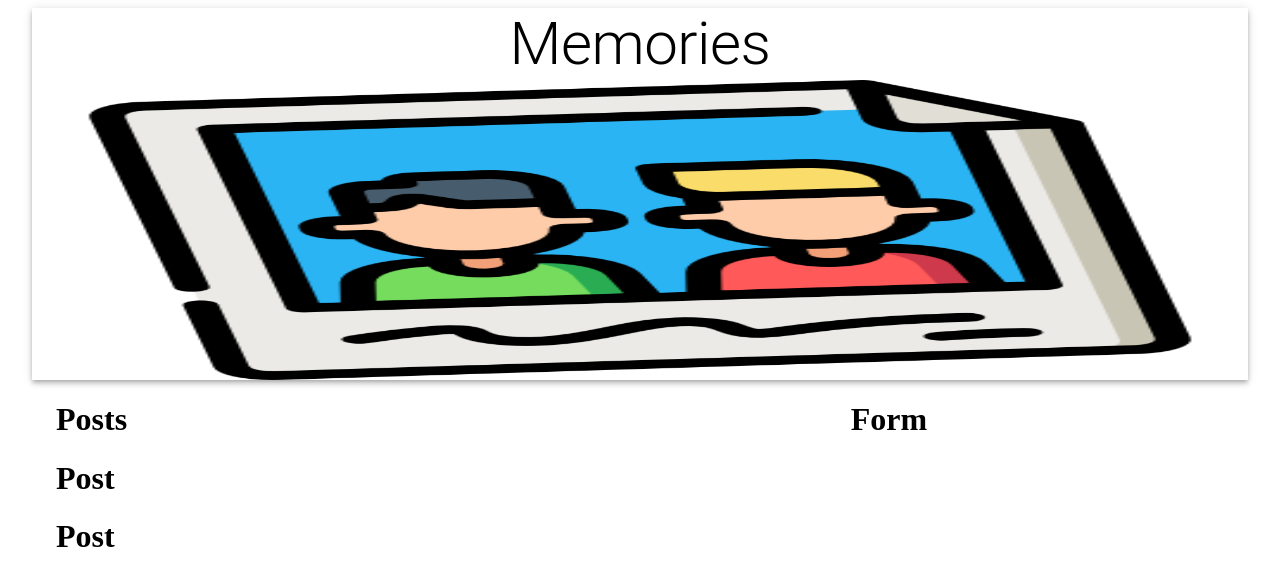
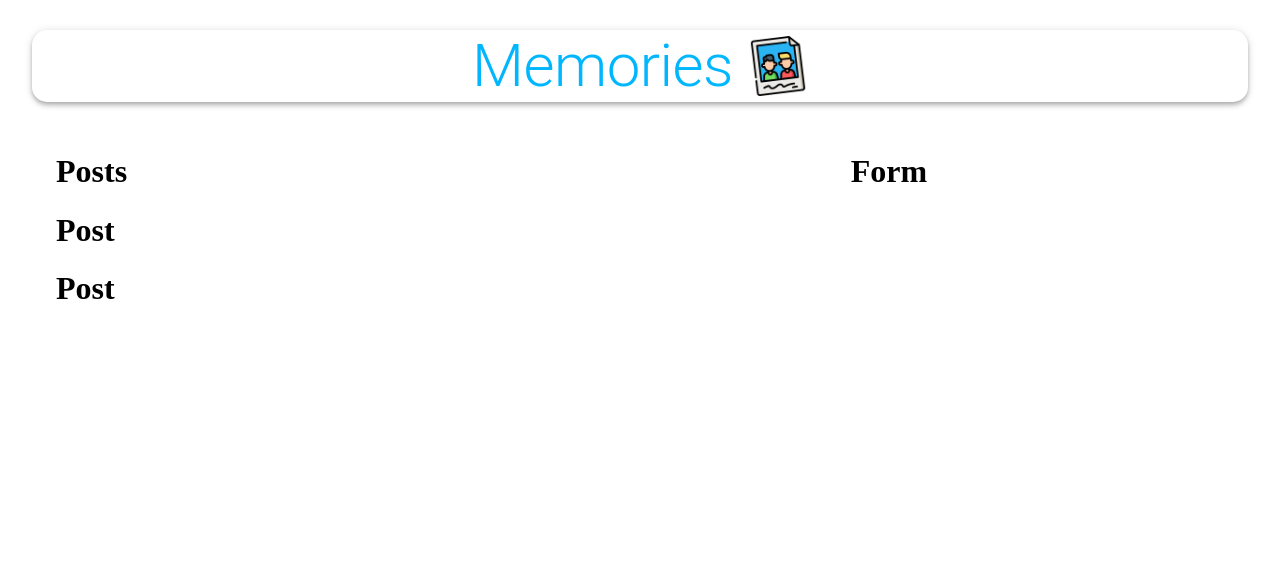
Before and after one commit to dezfuture/MEMORIES, a React (Create React App) app in the folder client/: page / in a window 1280 px wide. Shown: the top 586 px of the page. Built offline with nearby package versions, Linux system fonts and the light colour scheme.

Commit message:
added the styles for every component and then importing them to there respective component

```diff
--- a/client/src/App.js
+++ b/client/src/App.js
@@ -4,15 +4,22 @@
 import Posts from "./components/Posts/Posts";
 import Form from "./components/Form/Form";
 import memories from "./images/memories.png";
+import useStyles from "./styles";
 
 function App() {
+  const classes = useStyles();
   return (
     <Container maxidth="lg">
-      <AppBar position="static" color="inherit">
-        <Typography variant="h2" align="center">
+      <AppBar className={classes.appBar} position="static" color="inherit">
+        <Typography className={classes.heading} variant="h2" align="center">
           Memories
         </Typography>
-        <img src={memories} alt="memories" height="300" />
+        <img
+          className={classes.image}
+          src={memories}
+          alt="memories"
+          height="60"
+        />
       </AppBar>
       <Grow in>
         <Container>
--- a/client/src/components/Form/Form.js
+++ b/client/src/components/Form/Form.js
@@ -1,6 +1,10 @@
 import React from "react";
 
+import useStyles from "./styles";
+
 function Form() {
+  const classes = useStyles();
+
   return <h1>Form</h1>;
 }
 
--- a/client/src/components/Form/styles.js
+++ b/client/src/components/Form/styles.js
@@ -0,0 +1,24 @@
+import { makeStyles } from "@material-ui/core/styles";
+
+export default makeStyles((theme) => ({
+  root: {
+    "& .MuiTextField-root": {
+      margin: theme.spacing(1),
+    },
+  },
+  paper: {
+    padding: theme.spacing(2),
+  },
+  form: {
+    display: "flex",
+    flexWrap: "wrap",
+    justifyContent: "center",
+  },
+  fileInput: {
+    width: "97%",
+    margin: "10px 0",
+  },
+  buttonSubmit: {
+    marginBottom: 10,
+  },
+}));
--- a/client/src/components/Posts/Post/Post.js
+++ b/client/src/components/Posts/Post/Post.js
@@ -1,6 +1,10 @@
 import React from "react";
 
+import useStyles from "./styles";
+
 function Post() {
+  const classes = useStyles();
+
   return <h1>Post</h1>;
 }
 
--- /dev/null
+++ b/client/src/components/Posts/Post/styles.js
@@ -0,0 +1,52 @@
+import { makeStyles } from "@material-ui/core/styles";
+
+export default makeStyles({
+  media: {
+    height: 0,
+    paddingTop: "56.25%",
+    backgroundColor: "rgba(0, 0, 0, 0.5)",
+    backgroundBlendMode: "darken",
+  },
+  border: {
+    border: "solid",
+  },
+  fullHeightCard: {
+    height: "100%",
+  },
+  card: {
+    display: "flex",
+    flexDirection: "column",
+    justifyContent: "space-between",
+    borderRadius: "15px",
+    height: "100%",
+    position: "relative",
+  },
+  overlay: {
+    position: "absolute",
+    top: "20px",
+    left: "20px",
+    color: "white",
+  },
+  overlay2: {
+    position: "absolute",
+    top: "20px",
+    right: "20px",
+    color: "white",
+  },
+  grid: {
+    display: "flex",
+  },
+  details: {
+    display: "flex",
+    justifyContent: "space-between",
+    margin: "20px",
+  },
+  title: {
+    padding: "0 16px",
+  },
+  cardActions: {
+    padding: "0 16px 8px 16px",
+    display: "flex",
+    justifyContent: "space-between",
+  },
+});
--- a/client/src/components/Posts/Posts.js
+++ b/client/src/components/Posts/Posts.js
@@ -1,7 +1,11 @@
 import React from "react";
 import Post from "./Post/Post";
 
+import useStyles from "./styles";
+
 function Posts() {
+  const classes = useStyles();
+
   return (
     <>
       <h1>Posts</h1>
--- a/client/src/components/Posts/styles.js
+++ b/client/src/components/Posts/styles.js
@@ -0,0 +1,14 @@
+import { makeStyles } from "@material-ui/core/styles";
+
+export default makeStyles((theme) => ({
+  mainContainer: {
+    display: "flex",
+    alignItems: "center",
+  },
+  smMargin: {
+    margin: theme.spacing(1),
+  },
+  actionDiv: {
+    textAlign: "center",
+  },
+}));
--- /dev/null
+++ b/client/src/styles.js
@@ -0,0 +1,18 @@
+import { makeStyles } from "@material-ui/core/styles";
+
+export default makeStyles(() => ({
+  appBar: {
+    borderRadius: 15,
+    margin: "30px 0",
+    display: "flex",
+    flexDirection: "row",
+    justifyContent: "center",
+    alignItems: "center",
+  },
+  heading: {
+    color: "rgba(0,183,255, 1)",
+  },
+  image: {
+    marginLeft: "15px",
+  },
+}));
```
Also changed, not shown: 1 other file (tests, documents, lock files or other folders).
